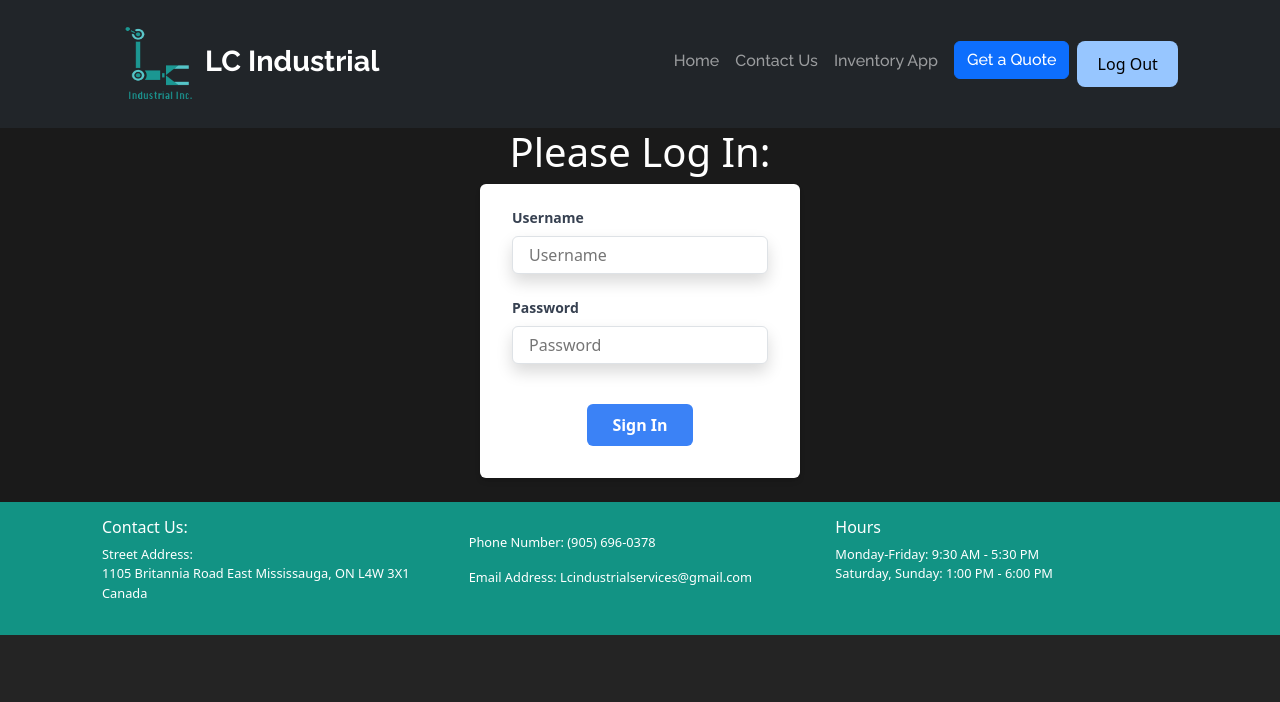
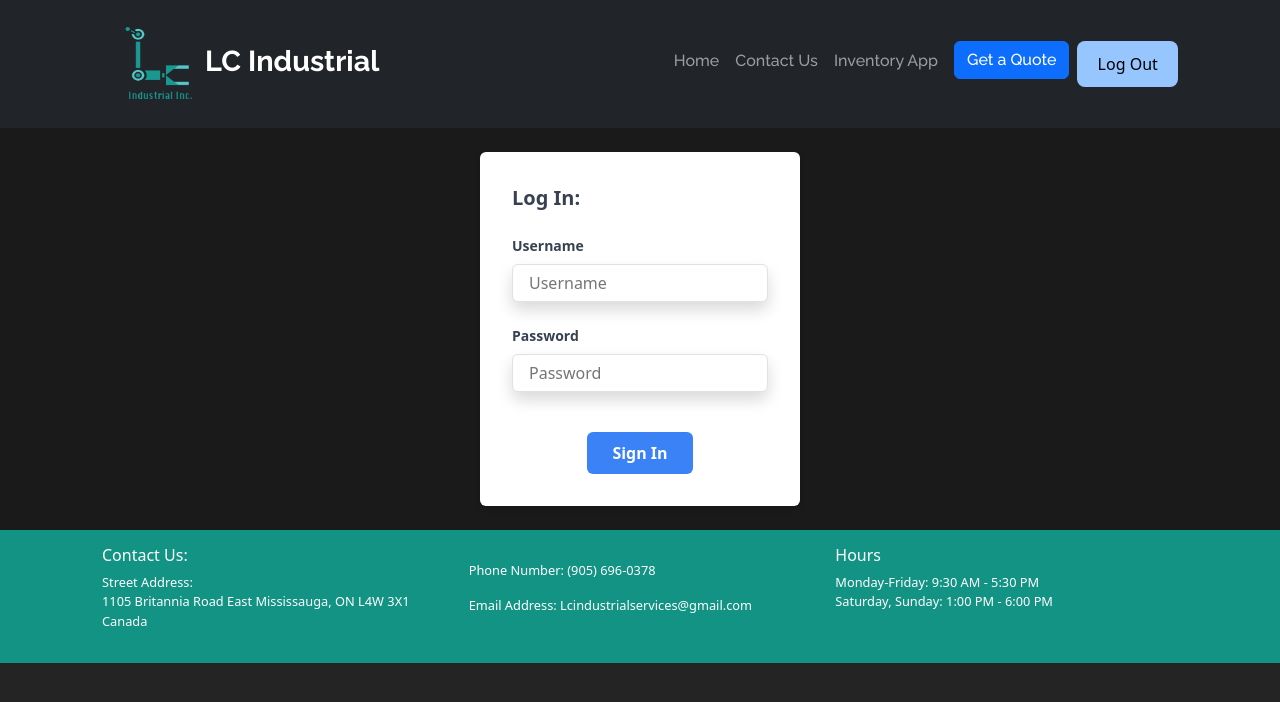
Before and after one commit to sunbagel/LC-Website-Extended, a React (Vite) app in the folder front-end/: page /login in a window 1280 px wide. Shown: the top 702 px of the page. Built offline with nearby package versions, Linux system fonts and the light colour scheme.

Commit message:
format login form

```diff
--- a/front-end/src/pages/LoginPage.tsx
+++ b/front-end/src/pages/LoginPage.tsx
@@ -80,9 +80,9 @@ const LoginPage = () => {
   }
   return (
     <div className="flex flex-col items-center justify-center">
-      <h1>Please Log In:</h1>
       <div className="w-full max-w-xs">
-        <form onSubmit={onSubmit} className="bg-white shadow-md rounded px-8 pt-6 pb-8 mb-4">
+        <form onSubmit={onSubmit} className="bg-white shadow-md rounded px-8 pt-6 pb-8 my-4">
+          <div className="text-gray-700 font-bold text-xl mb-4 mt-2">Log In:</div>
           <div className="mb-4">
             <label className="block text-gray-700 text-sm font-bold mb-2" htmlFor="username">
               Username
```
